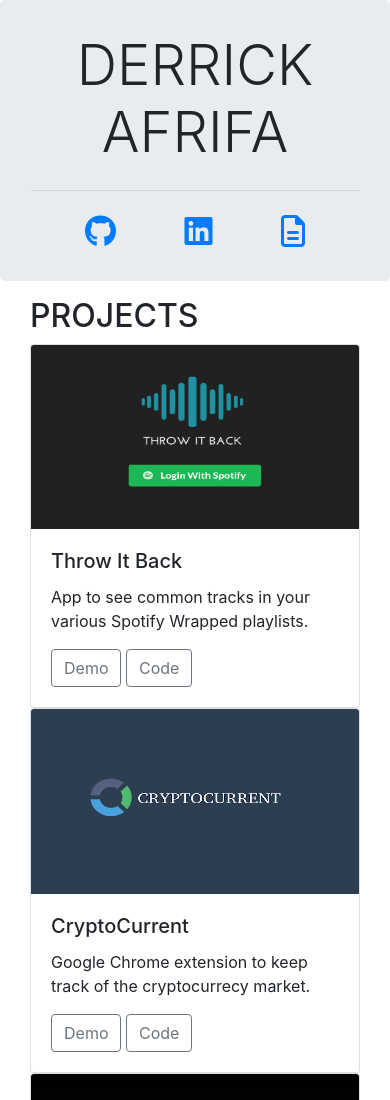
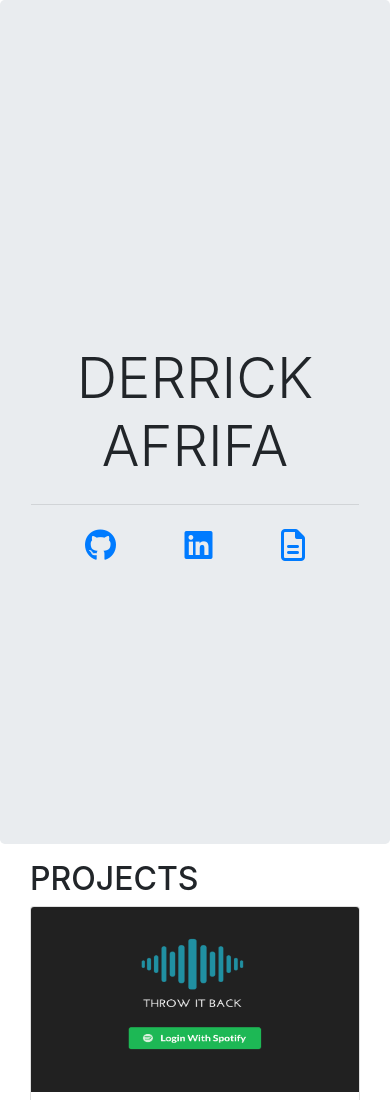
Before and after one commit to DerrickAfrifa/DerrickAfrifa.github.io, a plain HTML site: page index.html in a window 390 px wide. Shown: the top 1100 px of the page. Drawn offline with nearby package versions, Linux system fonts and the light colour scheme.

Commit message:
make name panel full height and add margin to cards in mobile view

```diff
--- a/index.html
+++ b/index.html
@@ -13,6 +13,7 @@
 		<div class="row">
 			<div id="name-panel" class="col-md-12 col-lg-4 px-0">
 				<div id="name-jumbotron" class="jumbotron mb-0">
+					<div id="outside-container">
 						<div class="container-fluid text-center">
 							<h4 id="main-name" class="display-4">DERRICK AFRIFA</h4>
 							<hr class="my-4">
@@ -22,11 +23,12 @@
 						</div>
 					</div>
 				</div>
+			</div>
 			<div id="content-panel" class="col-sm-12 col-md-8 mt-3">
 				<div class="container">
 					<h2>PROJECTS</h2>
 					<div class="row mb-4">
-						<div class="col-md-12 col-lg-4">
+						<div class="col-md-12 col-lg-4 mb-4">
 							<div class="card">
 								<div class="embed-responsive embed-responsive-16by9">
 									<img alt="Card image cap" class="card-img-top embed-responsive-item" src="img/homepage-small.png">
@@ -39,7 +41,7 @@
 								</div>
 							</div>
 						</div>
-						<div class="col-md-12 col-lg-4">
+						<div class="col-md-12 col-lg-4 mb-4">
 							<div class="card">
 								<div class="embed-responsive embed-responsive-16by9">
 									<img alt="Card image cap" class="card-img-top embed-responsive-item" src="img/cryptocurrent.png">
@@ -52,7 +54,7 @@
 								</div>
 							</div>
 						</div>
-						<div class="col-md-12 col-lg-4">
+						<div class="col-md-12 col-lg-4 mb-4">
 							<div class="card">
 								<div class="embed-responsive embed-responsive-16by9">
 									<img src="img/askme.png" alt="Card image cap" class="card-img-top embed-responsive-item">
@@ -65,7 +67,7 @@
 								</div>
 							</div>
 						</div>
-						<div class="col-md-12 col-lg-4 second-row-col">
+						<div class="col-md-12 col-lg-4 mb-4">
 							<div class="card">
 								<div class="embed-responsive embed-responsive-16by9">
 									<img alt="Card image cap" class="card-img-top embed-responsive-item" src="img/visualisation.png">
--- a/styles.css
+++ b/styles.css
@@ -5,6 +5,18 @@
 
 .far {
   font-size: 2em;
+}
+
+#name-jumbotron {
+  height: 100vh;
+}
+
+@media (max-width: 990px) {
+  #outside-container {
+    height: 100vh;
+    display: flex;
+    align-items: center;
+  }
 }
 
 /*large screens*/
@@ -29,8 +41,4 @@
     height: 100vh;
     border-radius: 0;
   }
-
-  .second-row-col {
-    margin-top: 2rem;
-  }
 }
```
Lines whose indentation alone changed are shown as unchanged.
